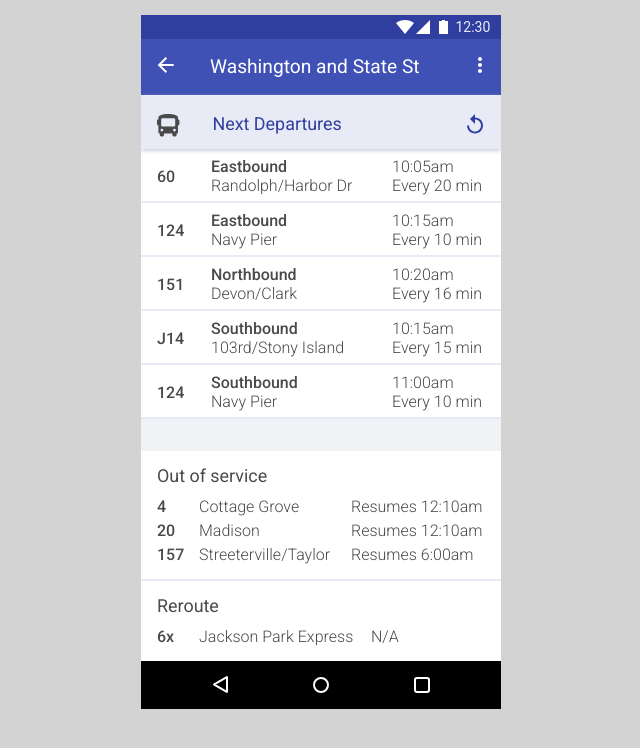
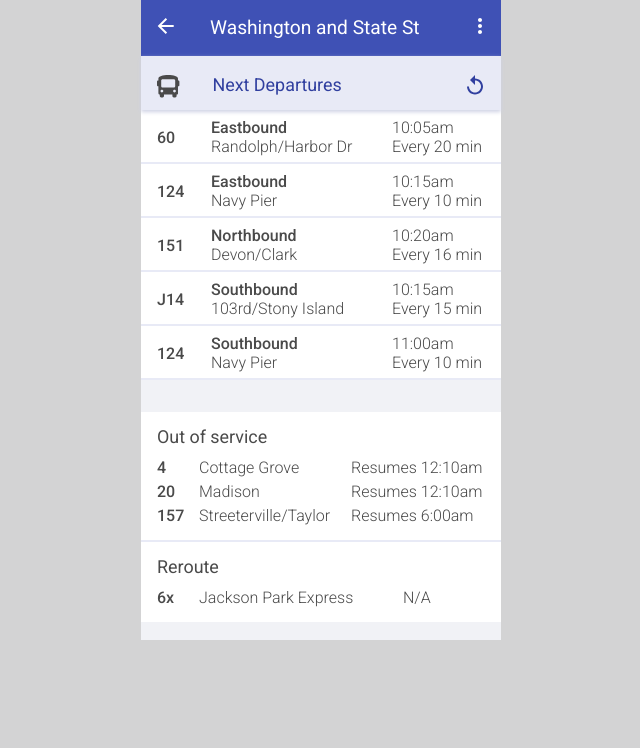
Before and after one commit to Bellaiza631/bloc-frontend-challenge-fundamentals, a plain HTML site: page index.html in a window 1280 px wide. Shown: the whole page, without its empty margins (319-959 px from the left). Drawn offline with Linux system fonts and the light colour scheme.

Commit message:
Add last modifications

```diff
--- a/css/styles.css
+++ b/css/styles.css
@@ -55,7 +55,7 @@
      font-size: 1.4em;
 }
  .container {
-     margin: 15px auto;
+     margin: auto;
      width: 360px;
      height: 640px;
      background-color: #F1F2F6;
@@ -133,7 +133,7 @@
  .service {
      background-color: #FFFFFF;
      margin-top: 32px;
-     padding-bottom: 16px;
+
 }
  .time {
      padding: 8px 16px;
@@ -147,7 +147,7 @@
      width: 150px;
 }
  .timeReroute {
-     padding: 8px 16px 0 0;
+     padding: 8px 16px 16px 32px;
      color: #4A4A4A;
      font-weight: 300;
      width: 150px;
--- a/index.html
+++ b/index.html
@@ -14,11 +14,11 @@
 <body>
     <section class="container">
         <nav class="stop-info">
-            <div class="statusBar" aria-hidden="true">
+            <!--<div class="statusBar" aria-hidden="true">
                 <div class="status-content">
                     <img src="images/status-bar-contents.svg" alt="status">
                 </div>
-            </div>
+            </div>-->
             <div class="appBar">
                 <div><img src="images/arrow.svg" alt="Arrow back"></div>
                 <h3>Washington and State St</h3>
@@ -148,7 +148,7 @@
                 <div class="addressOut">
                     <h1>Streeterville/Taylor</h1>
                 </div>
-                <div class="timeReroute">
+                <div class="timeOut">
                     <h3>Resumes 6:00am</h3>
                 </div>
             </div>
@@ -168,11 +168,11 @@
                 </div>
             </div>
         </section>
-        <div class="navbar" aria-hidden="true">
+        <!--<div class="navbar" aria-hidden="true">
             <div>
                 <img src="images/Navbar-360dp-black.svg" alt="Navbar">
             </div>
-        </div>
+        </div>-->
     </section>
 </body>
 
```
